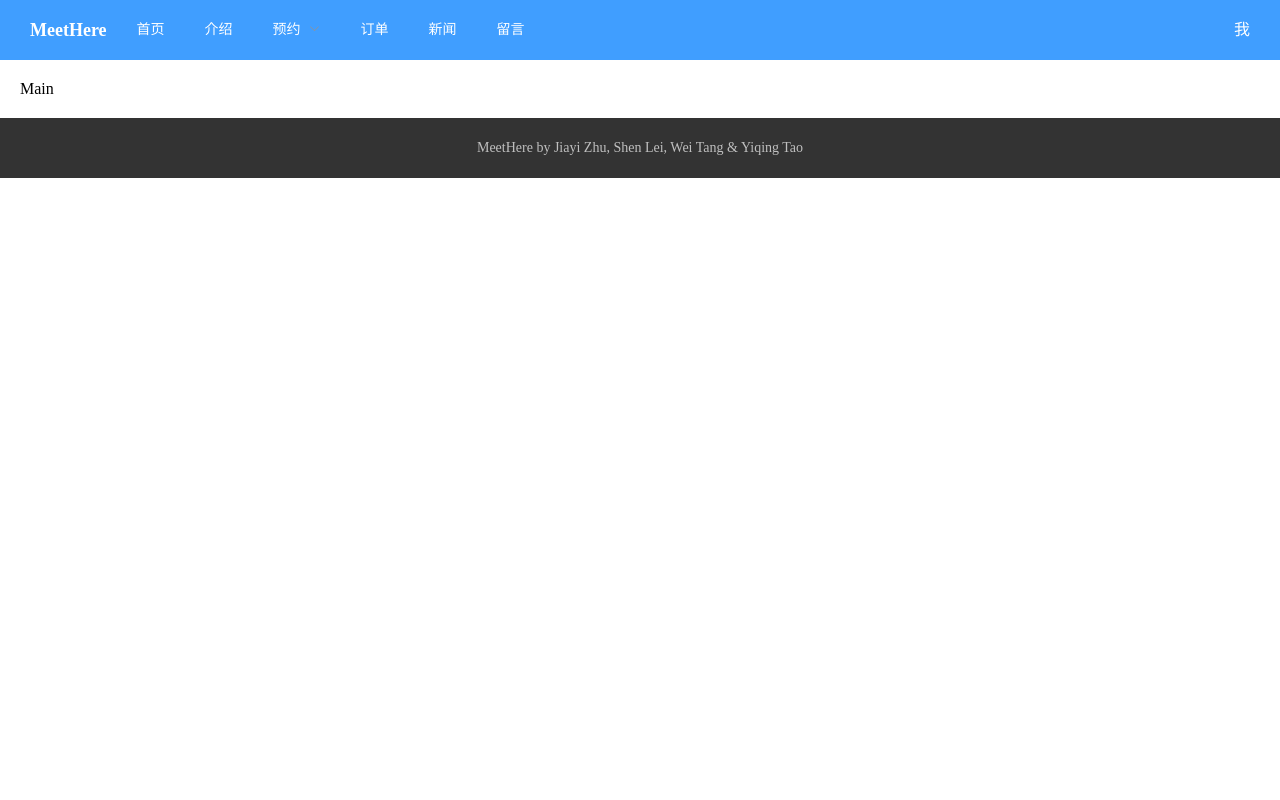
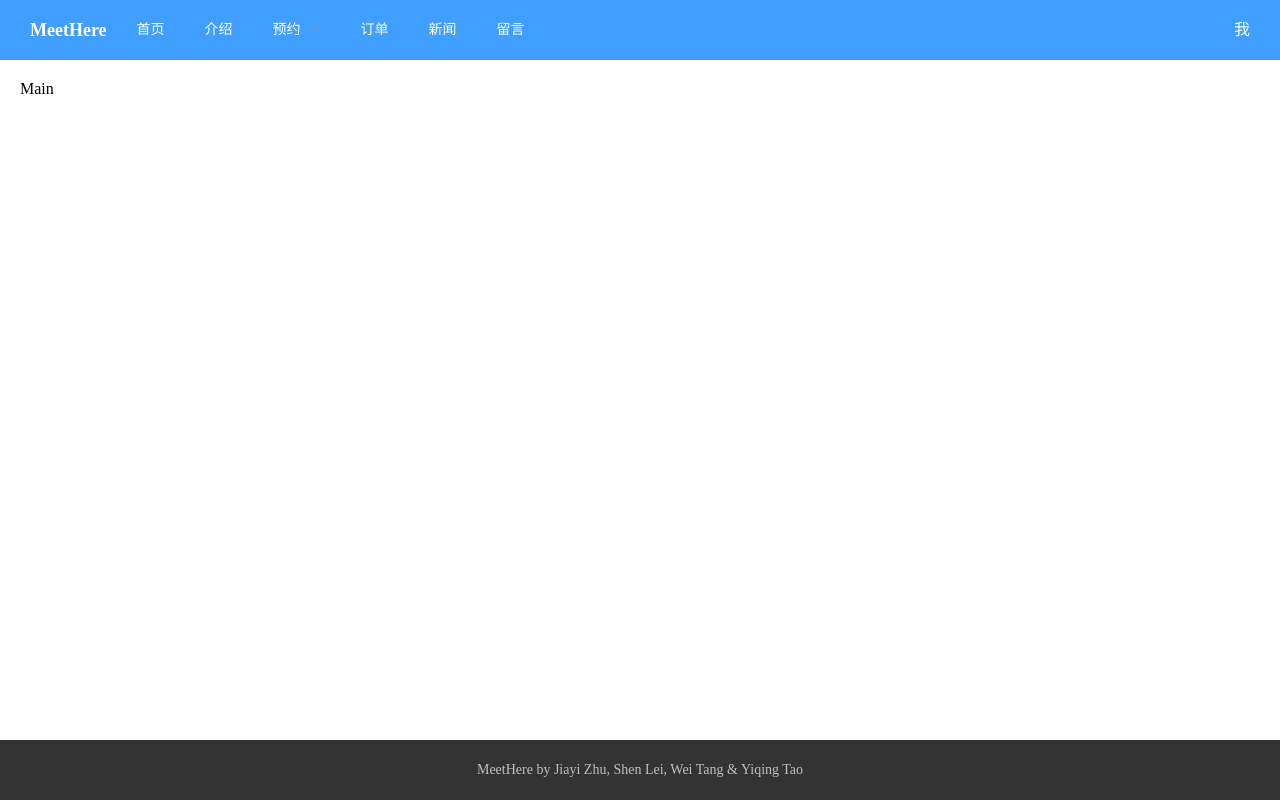
Before and after one commit to yueyue200830/MeetHere, a Vue app in the folder frontend/: page /user/revenue in a window 1280 px wide. Built offline with nearby package versions, Linux system fonts and the light colour scheme.

Commit message:
Update for frontend.

```diff
--- a/frontend/src/components/userComponent.vue
+++ b/frontend/src/components/userComponent.vue
@@ -21,7 +21,7 @@
         </el-menu>
         <div class="head-name mine">我</div>
       </el-header>
-      <div>
+      <div class="user-body">
         <router-view></router-view>
       </div>
       <user-footer></user-footer>
@@ -57,4 +57,8 @@
   .mine {
     margin-left: auto;
   }
+
+  .user-body {
+    min-height: calc(100vh - 120px);
+  }
 </style>
--- a/frontend/src/css/publicCSS.css
+++ b/frontend/src/css/publicCSS.css
@@ -3,8 +3,9 @@ body,html {
   height: 100%;
   width: 100%;
   padding: 0;
-  overflow: hidden;
+  /*overflow: hidden;*/
 }
+
 a:link {color: black}
 a:visited {color: black}
 a:hover {color: red}
@@ -15,39 +16,15 @@ a:active {color: black}
   height: 100%;
   width: 100%;
 }
+
 .el-date-editor.el-input, .el-date-editor.el-input__inner {
   width: 100% !important;
 }
+
 .el-form-item__label {
   text-align: center !important;
 }
 
-/*.head-span {*/
-  /*white-space: nowrap;*/
-/*}*/
-
-/*.remind-message div {
-  margin-left: 20px !important;
-}
-
-.rcv-mark div {
-  color: red
-}*/
-
-/*.distribute-detail {*/
-  /*display: flex;*/
-  /*align-items: center;*/
-  /*justify-content: center;*/
-/*}*/
-/*.distribute-detail table {*/
-  /*width: 80%;*/
-/*}*/
-/*.distribute-detail table tr {*/
-  /*line-height: 30px;*/
-/*}*/
-/*.distribute-detail table tr td{*/
-  /*border-bottom: 1px solid #DCDFE6;*/
-/*}*/
 img {
   width: auto;
   height: auto;
```
